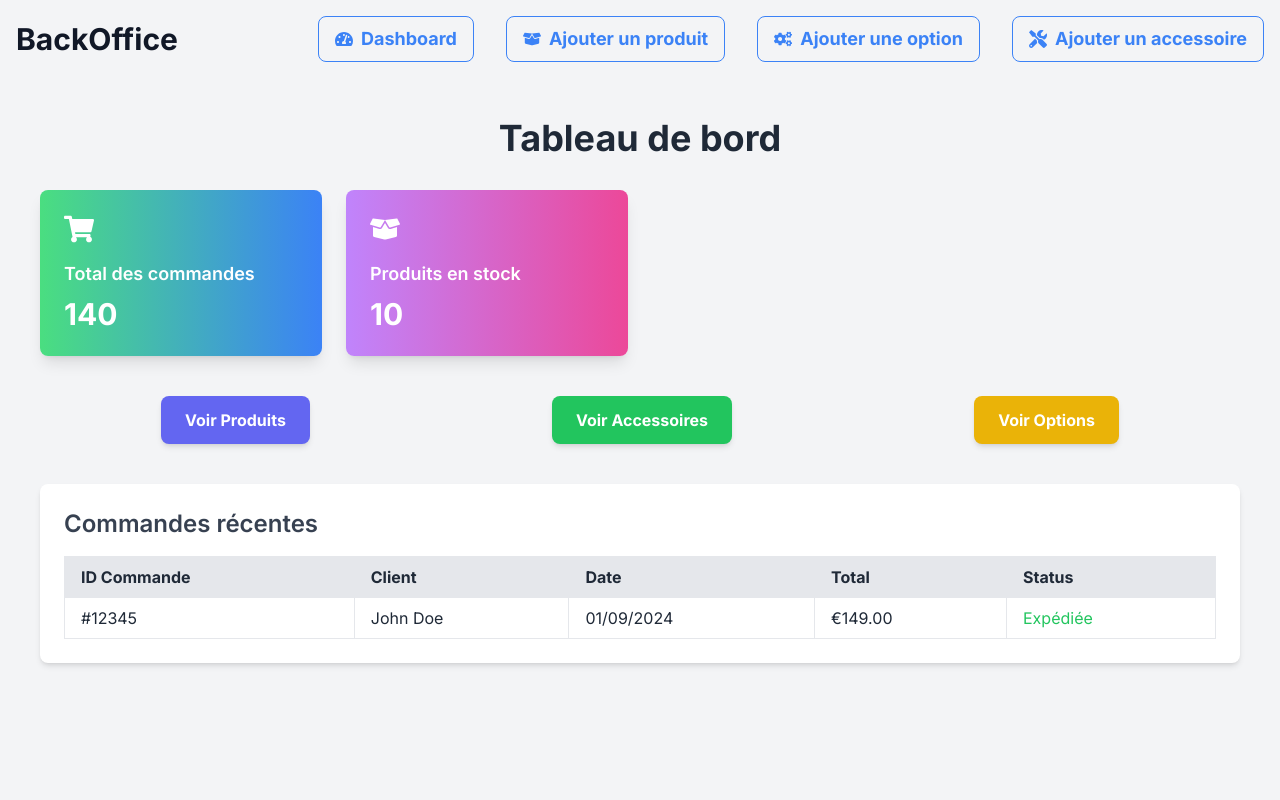
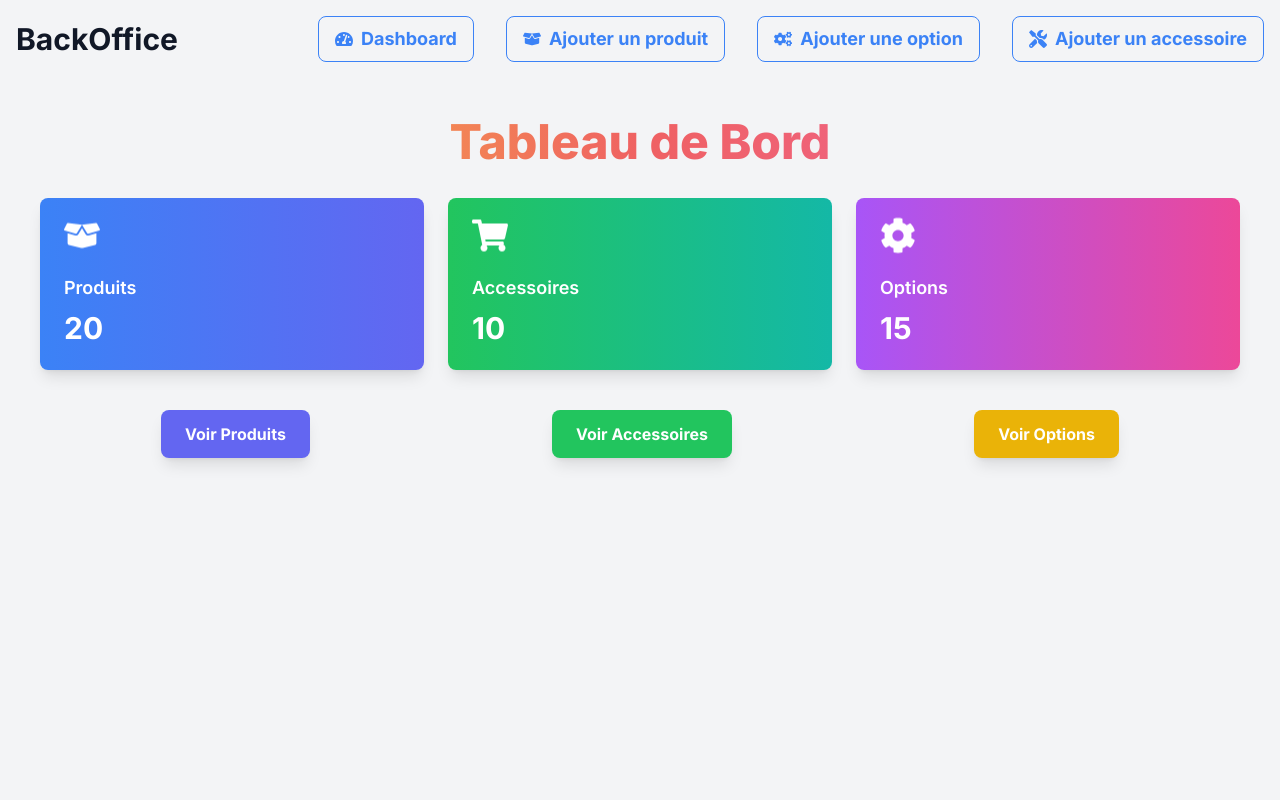
Before and after one commit to massDigit/retrometroidapp.front, a Next.js app: page /backoffice in a window 1280 px wide. Shown: the top 800 px of the page. Built offline with nearby package versions, Linux system fonts and the light colour scheme.

Commit message:
adding mini modification

```diff
--- a/app/backoffice/page.tsx
+++ b/app/backoffice/page.tsx
@@ -2,76 +2,67 @@
 
 import React from "react";
 import Link from "next/link";
-import { FaShoppingCart, FaBoxOpen } from "react-icons/fa";
+import { FaShoppingCart, FaBoxOpen, FaCog } from "react-icons/fa";
 import NavbarBackOffice from "../components/NavbarBackOffice";
 
 const Dashboard: React.FC = () => {
+  // Données en dur (à remplacer par l'appel API)
+  const totalProducts = 20;
+  const totalAccessories = 10;
+  const totalOptions = 15;
+
   return (
     <div>
-      <div>
-        <NavbarBackOffice />
-      </div>
+      <NavbarBackOffice />
       <div className="p-10 bg-gray-100 text-gray-800 min-h-screen">
-        <h1 className="text-4xl font-bold mb-8 text-center">Tableau de bord</h1>
+        <h1 className="text-5xl font-extrabold mb-8 text-center bg-gradient-to-r from-yellow-400 via-red-500 to-pink-500 text-transparent bg-clip-text animate-pulse">
+          Tableau de Bord
+        </h1>
 
-        <div className="grid grid-cols-1 sm:grid-cols-2 lg:grid-cols-4 gap-6 mb-10">
-          <div className="bg-gradient-to-r from-green-400 to-blue-500 p-6 rounded-lg shadow-lg transform hover:scale-105 transition duration-300 text-white">
-            <FaShoppingCart className="text-3xl mb-4" />
-            <h3 className="text-lg font-semibold mb-2">Total des commandes</h3>
-            <p className="text-3xl font-bold">140</p>
-          </div>
+        <div className="grid grid-cols-1 sm:grid-cols-3 gap-6 mb-10">
+          <Link href="/backoffice/products/showProducts">
+            <div className="cursor-pointer bg-gradient-to-r from-blue-500 to-indigo-500 p-6 rounded-lg shadow-lg transform hover:scale-110 transition-transform duration-300 hover:shadow-[0_0_10px_rgba(0,0,255,0.8),0_0_20px_rgba(0,0,255,0.6)] text-white">
+              <FaBoxOpen className="text-4xl mb-4 animate-bounce" />
+              <h3 className="text-lg font-semibold mb-2">Produits</h3>
+              <p className="text-3xl font-bold">{totalProducts}</p>
+            </div>
+          </Link>
 
-          <div className="bg-gradient-to-r from-purple-400 to-pink-500 p-6 rounded-lg shadow-lg transform hover:scale-105 transition duration-300 text-white">
-            <FaBoxOpen className="text-3xl mb-4" />
-            <h3 className="text-lg font-semibold mb-2">Produits en stock</h3>
-            <p className="text-3xl font-bold">10</p>
-          </div>
+          <Link href="/backoffice/accessories/showAccessories">
+            <div className="cursor-pointer bg-gradient-to-r from-green-500 to-teal-500 p-6 rounded-lg shadow-lg transform hover:scale-110 transition-transform duration-300 hover:shadow-[0_0_10px_rgba(0,255,0,0.8),0_0_20px_rgba(0,255,0,0.6)] text-white">
+              <FaShoppingCart className="text-4xl mb-4 animate-bounce" />
+              <h3 className="text-lg font-semibold mb-2">Accessoires</h3>
+              <p className="text-3xl font-bold">{totalAccessories}</p>
+            </div>
+          </Link>
+
+          <Link href="/backoffice/options/showOptions">
+            <div className="cursor-pointer bg-gradient-to-r from-purple-500 to-pink-500 p-6 rounded-lg shadow-lg transform hover:scale-110 transition-transform duration-300 hover:shadow-[0_0_10px_rgba(255,0,255,0.8),0_0_20px_rgba(255,0,255,0.6)] text-white">
+              <FaCog className="text-4xl mb-4 animate-bounce" />
+              <h3 className="text-lg font-semibold mb-2">Options</h3>
+              <p className="text-3xl font-bold">{totalOptions}</p>
+            </div>
+          </Link>
         </div>
 
         <div className="flex justify-around mb-10">
           <Link href="/backoffice/products/showProducts">
-            <button className="bg-indigo-500 hover:bg-indigo-600 text-white font-bold py-3 px-6 rounded-lg shadow-md transition duration-300">
+            <button className="bg-indigo-500 hover:bg-indigo-600 text-white font-bold py-3 px-6 rounded-lg shadow-lg transform hover:scale-105 transition-transform duration-300 hover:shadow-[0_0_10px_rgba(75,0,130,0.8),0_0_20px_rgba(75,0,130,0.6)]">
               Voir Produits
             </button>
           </Link>
 
           <Link href="/backoffice/accessories/showAccessories">
-            <button className="bg-green-500 hover:bg-green-600 text-white font-bold py-3 px-6 rounded-lg shadow-md transition duration-300">
+            <button className="bg-green-500 hover:bg-green-600 text-white font-bold py-3 px-6 rounded-lg shadow-lg transform hover:scale-105 transition-transform duration-300 hover:shadow-[0_0_10px_rgba(0,255,0,0.8),0_0_20px_rgba(0,255,0,0.6)]">
               Voir Accessoires
             </button>
           </Link>
 
           <Link href="/backoffice/options/showOptions">
-            <button className="bg-yellow-500 hover:bg-yellow-600 text-white font-bold py-3 px-6 rounded-lg shadow-md transition duration-300">
+            <button className="bg-yellow-500 hover:bg-yellow-600 text-white font-bold py-3 px-6 rounded-lg shadow-lg transform hover:scale-105 transition-transform duration-300 hover:shadow-[0_0_10px_rgba(255,255,0,0.8),0_0_20px_rgba(255,255,0,0.6)]">
               Voir Options
             </button>
           </Link>
-        </div>
-
-        <div className="bg-white p-6 rounded-lg shadow-md">
-          <h3 className="text-2xl font-semibold mb-4 text-gray-700">
-            Commandes récentes
-          </h3>
-          <table className="w-full border-collapse">
-            <thead>
-              <tr className="bg-gray-200">
-                <th className="border px-4 py-2 text-left">ID Commande</th>
-                <th className="border px-4 py-2 text-left">Client</th>
-                <th className="border px-4 py-2 text-left">Date</th>
-                <th className="border px-4 py-2 text-left">Total</th>
-                <th className="border px-4 py-2 text-left">Status</th>
-              </tr>
-            </thead>
-            <tbody>
-              <tr className="hover:bg-gray-100">
-                <td className="border px-4 py-2">#12345</td>
-                <td className="border px-4 py-2">John Doe</td>
-                <td className="border px-4 py-2">01/09/2024</td>
-                <td className="border px-4 py-2">€149.00</td>
-                <td className="border px-4 py-2 text-green-500">Expédiée</td>
-              </tr>
-            </tbody>
-          </table>
         </div>
       </div>
     </div>
```
